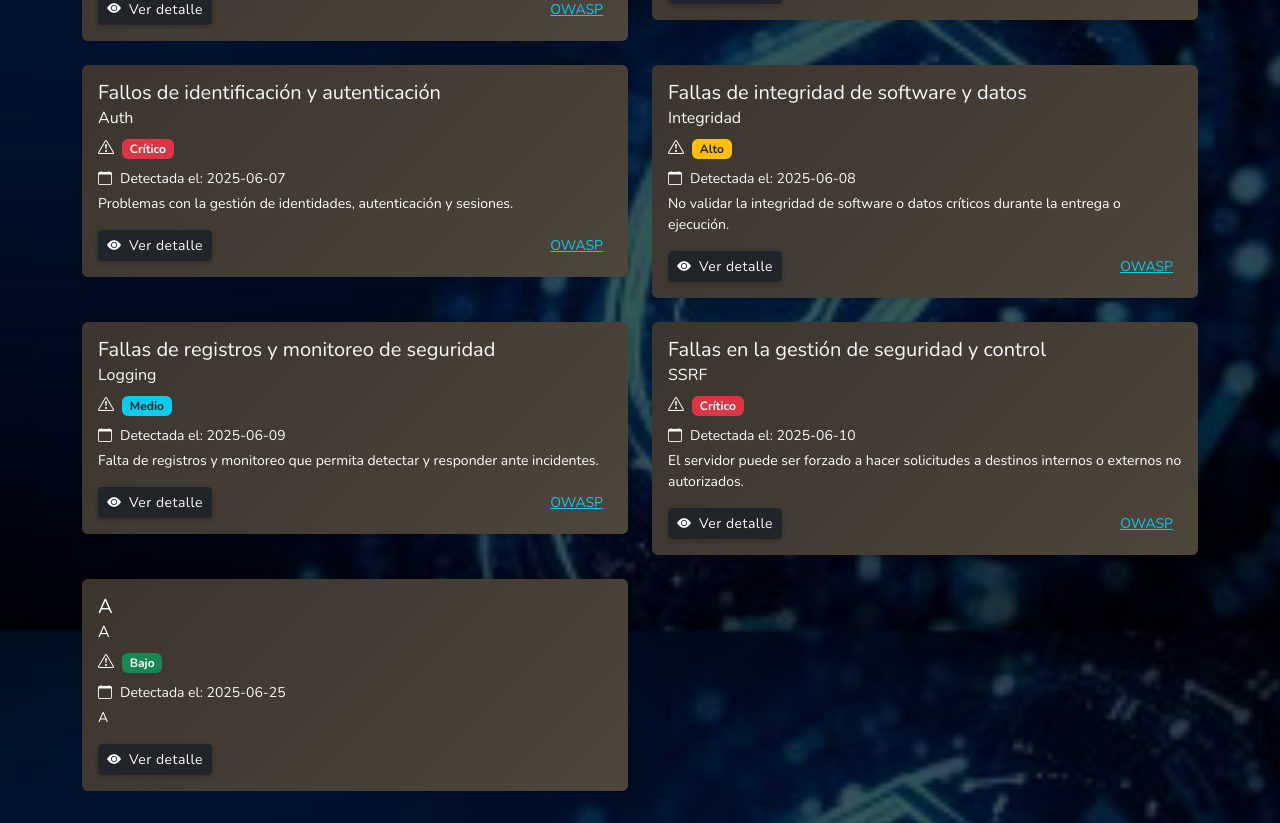
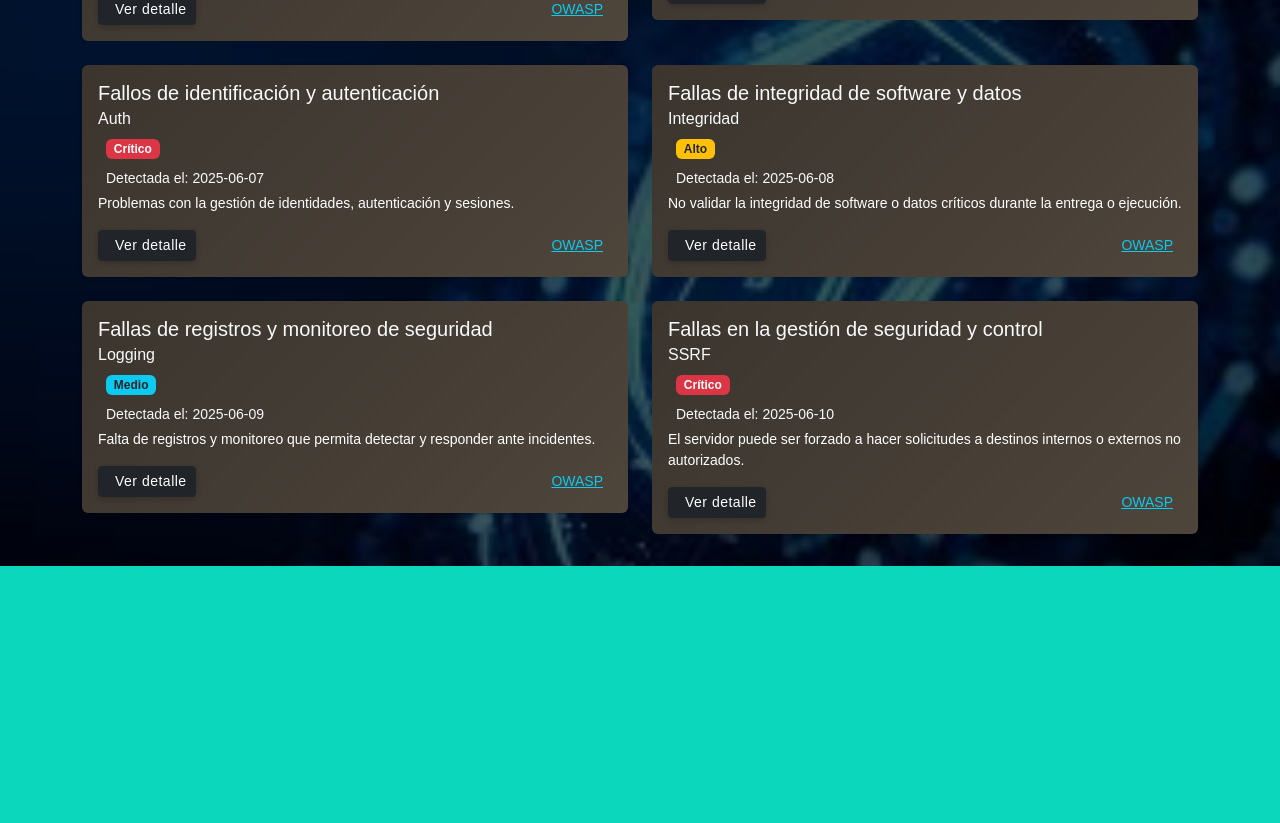
Before and after one commit to Alan-157/INKA_CIBERSEGURIDAD, a Next.js app: page / in a window 1280 px wide. Shown: the part 969-1792 px from the top of the page. After the commit the page ends 1535 px from the top, so only its background shows below. Built offline with nearby package versions, Linux system fonts and the light colour scheme.

Commit message:
borre next.js y documente algunas partes del codigo. las partes que fueron documentadas fueron: index.tsx, admin.tsx, _document.tsx, Evidencias.tsx y Layout.tsx

```diff
--- a/components/Layout.tsx
+++ b/components/Layout.tsx
@@ -3,19 +3,26 @@ import Link from "next/link";
 import { ReactNode, useEffect, useState } from "react";
 import $ from "jquery";
 
+// Componente Layout que envuelve el contenido de cada página
 export default function Layout({ children, title }: { children: ReactNode; title: string }) {
+  // Estado para mostrar u ocultar el botón "Volver arriba"
   const [mostrarBoton, setMostrarBoton] = useState(false);
 
+  // Efecto que se ejecuta al montar el componente
   useEffect(() => {
+    // Aplica animación de entrada a los elementos con clase "fade-in"
     $(".fade-in").hide().fadeIn(500);
 
+    // Muestra el botón "Volver arriba" si el usuario hace scroll
     const manejarScroll = () => {
       setMostrarBoton(window.scrollY > 300);
     };
+
     window.addEventListener("scroll", manejarScroll);
     return () => window.removeEventListener("scroll", manejarScroll);
   }, []);
 
+  // Función para hacer scroll suave hacia arriba
   const volverArriba = () => {
     window.scrollTo({ top: 0, behavior: "smooth" });
   };
@@ -25,36 +32,27 @@ return (
       <Head>
         <title>{title}</title>
 
-        {/* Fuente Nunito */}
-        <link
-        href="https://fonts.googleapis.com/css2?family=Nunito:wght@400;600;700&display=swap"
-        rel="stylesheet"
-        />
+        {/* Fuente Nunito desde Google Fonts */}
+        https://fonts.googleapis.com/css2?family=Nunito:wght@400;600;700&display=swap
 
         {/* Bootstrap CSS */}
-        <link
-        href="https://cdn.jsdelivr.net/npm/bootstrap@5.3.3/dist/css/bootstrap.min.css"
-        rel="stylesheet"
-        />
+        https://cdn.jsdelivr.net/npm/bootstrap@5.3.3/dist/css/bootstrap.min.css
 
         {/* Bootstrap Icons */}
-        <link
-        rel="stylesheet"
-        href="https://cdn.jsdelivr.net/npm/bootstrap-icons@1.11.3/font/bootstrap-icons.css"
-        />
+        https://cdn.jsdelivr.net/npm/bootstrap-icons@1.11.3/font/bootstrap-icons.css
 
-        {/* Estilos globales */}
+        {/* Estilos globales para toda la app */}
         <style>{`
           body {
             font-family: 'Nunito', sans-serif;
             background: linear-gradient(135deg, #1e3c72, #2a5298);
-            background-color:rgb(11, 215, 188);
+            background-color: rgb(11, 215, 188);
             color: white;
           }
         `}</style>
       </Head>
 
-      {/* Barra de navegación */}
+      {/* Barra de navegación fija en la parte superior */}
       <nav className="navbar navbar-expand-lg navbar-dark bg-dark shadow fixed-top">
         <div className="container">
           <Link className="navbar-brand fw-bold" href="/">
@@ -71,12 +69,12 @@ return (
         </div>
       </nav>
 
-      {/* Contenido principal */}
+      {/* Contenido principal con animación de entrada */}
       <main className="container fade-in" style={{ paddingTop: "6rem" }}>
         {children}
       </main>
 
-      {/* Botón volver arriba */}
+      {/* Botón flotante para volver arriba */}
       {mostrarBoton && (
         <button
           onClick={volverArriba}
--- a/data/owasp.json
+++ b/data/owasp.json
@@ -128,16 +128,5 @@
     "cwe": "CWE-918",
     "owaspReferencia": "https://owasp.org/Top10/A10_2021-Server-Side_Request_Forgery_(SSRF)/",
     "recomendaciones": "Validar URLs. Restringir acceso de red desde servidores. Evitar seguir redirecciones."
-  },
-  {
-    "nombre": "A",
-    "tipo": "A",
-    "riesgo": "Bajo",
-    "descripcion": "A",
-    "recomendaciones": "A",
-    "fechaDeteccion": "2025-06-25",
-    "impacto": "A",
-    "ejemplo": "A",
-    "id": 11
   }
 ]
```
Also changed, not shown: components/Evidencias.tsx (+16 -0 lines), pages/index.tsx (+14 -3 lines). Lines whose indentation alone changed are shown as unchanged.
